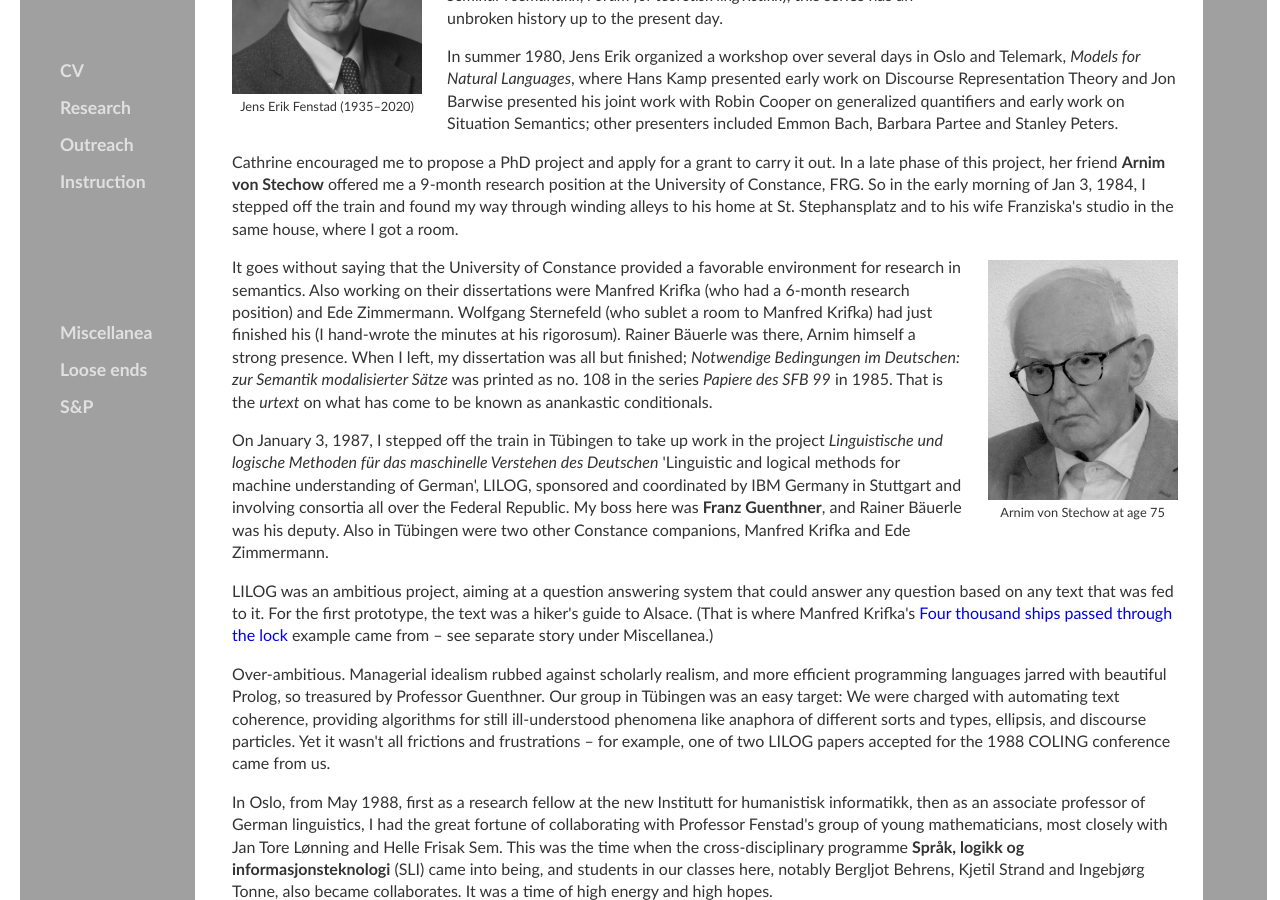
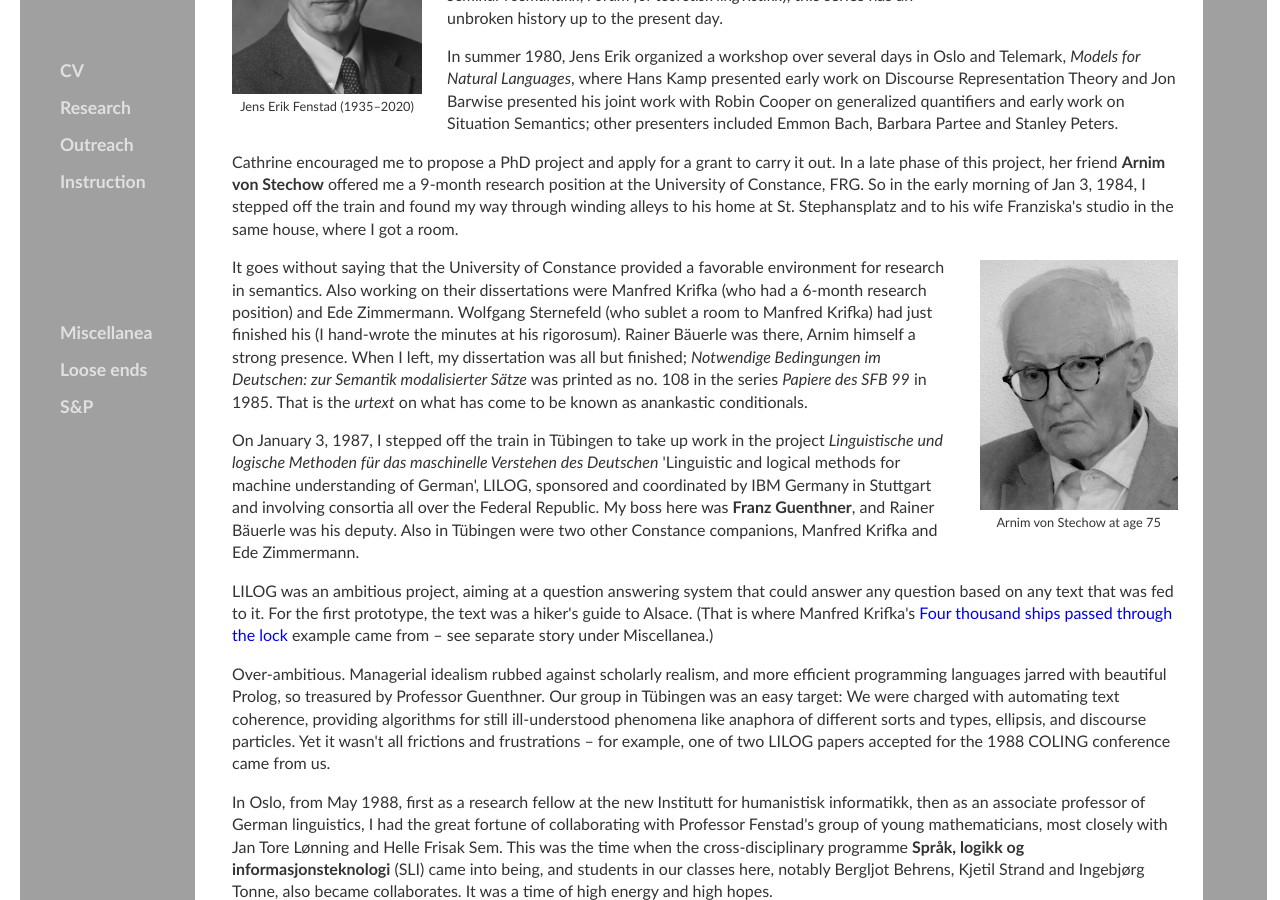
Before and after one commit to kjelljs/kjelljs.github.io, a Jekyll site: the page built from about/index.html, in a window 1280 px wide and 900 px high, scrolled down 907 px. Built offline with Jekyll 4.4.1, drawn with Linux system fonts in a browser that asks for light colours.

Commit message:
Update index.html

```diff
--- a/about/index.html
+++ b/about/index.html
@@ -26,7 +26,7 @@
 	<p>Montague Grammar was quite new to Cathrine too. She was introduced to it by <b>Jens Erik Fenstad</b>, professor of mathematical logic at the University of Oslo, who started a cross-departmental seminar series on natural language in 1976 together with philosophy professor Dagfinn Føllesdal and psychology professor Ragnar Rommetveit. Under varying names (<i>Seminar i lingvistikk</i>, <i>Seminar i datalingvistikk</i>, <i>Seminar i semantikk</i>, <i>Forum for teoretisk lingvistikk</i>), this series has an unbroken history up to the present day.</p>
 <p>In summer 1980, Jens Erik organized a workshop over several days in Oslo and Telemark, <i>Models for Natural Languages</i>, where Hans Kamp presented early work on Discourse Representation Theory and Jon Barwise presented his joint work with Robin Cooper on generalized quantifiers and early work on Situation Semantics; other presenters included Emmon Bach, Barbara Partee and Stanley Peters.</p>
 	<p>Cathrine encouraged me to propose a PhD project and apply for a grant to carry it out. In a late phase of this project, her friend <b>Arnim von Stechow</b> offered me a 9-month research position at the University of Constance, FRG. So in the early morning of Jan 3, 1984, I stepped off the train and found my way through winding alleys to his home at St. Stephansplatz and to his wife Franziska's studio in the same house, where I got a room.</p>
-	<div style="float:right;"><figure class="rightfig"><img style="height:240px;" src="/pics/Arnim2.jpg"><figcaption>Arnim von Stechow at age 75</figcaption></figure></div>
+	<div style="float:right;"><figure class="rightfig"><img style="height:250px;" src="/pics/Arnim2.jpg"><figcaption>Arnim von Stechow at age 75</figcaption></figure></div>
 	<p>It goes without saying that the University of Constance provided a favorable environment for research in semantics. Also working on their dissertations were Manfred Krifka (who had a 6-month research position) and Ede Zimmermann. Wolfgang Sternefeld (who sublet a room to Manfred Krifka) had just finished his (I hand-wrote the minutes at his rigorosum). Rainer Bäuerle was there, Arnim himself a strong presence. When I left, my dissertation was all but finished; <i>Notwendige Bedingungen im Deutschen: zur Semantik modalisierter Sätze</i> was printed as no. 108 in the series <i>Papiere des SFB 99</i> in 1985. That is the <i>urtext</i> on what has come to be known as anankastic conditionals.</p>
 <p>On January 3, 1987, I stepped off the train in Tübingen to take up work in the project <i>Linguistische und logische Methoden für das maschinelle Verstehen des Deutschen</i> 'Linguistic and logical methods for machine understanding of German', LILOG, sponsored and coordinated by IBM Germany in Stuttgart and involving consortia all over the Federal Republic. My boss here was <b>Franz Guenthner</b>, and Rainer Bäuerle was his deputy. Also in Tübingen were two other Constance companions, Manfred Krifka and Ede Zimmermann.</p>
 <p>LILOG was an ambitious project, aiming at a question answering system that could answer any question based on any text that was fed to it. For the first prototype, the text was a hiker's guide to Alsace. (That is where Manfred Krifka's <a href="https://doi.org/10.1007/BF00627291">Four thousand ships passed through the lock<a> example came from &ndash; see separate story under Miscellanea.)</p>
```
